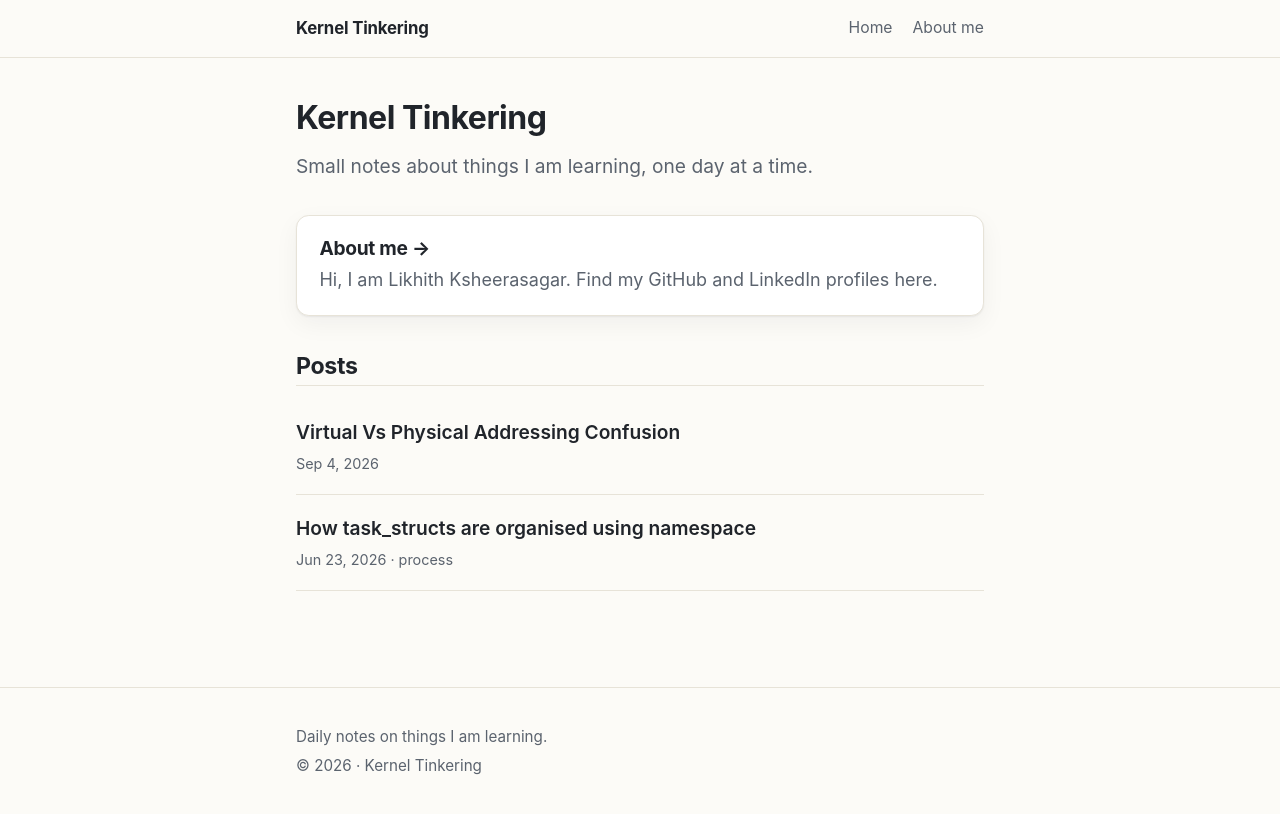
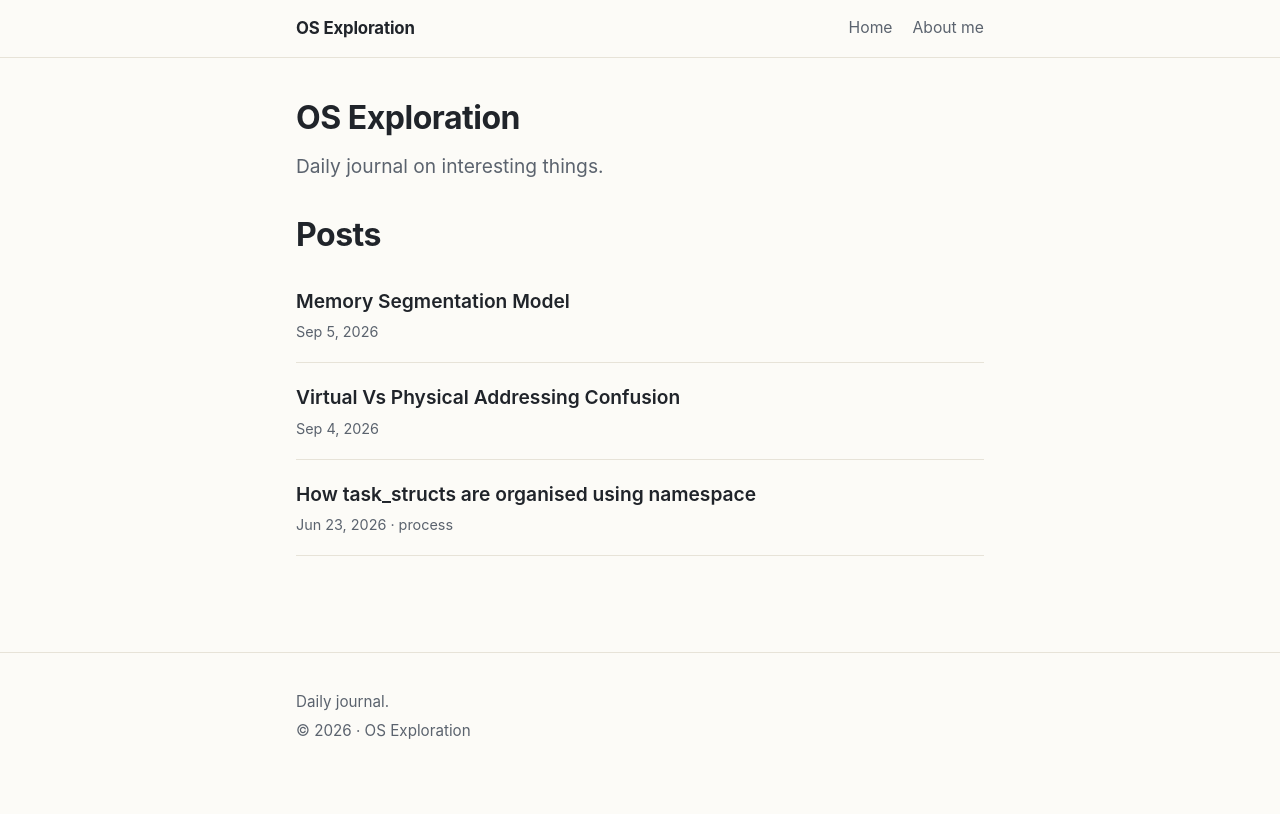
Before and after one commit to weird-kid/bored, a Jekyll site: the page built from index.html, in a window 1280 px wide. Shown: the top 814 px of the page. Built offline with Jekyll 4.4.1, drawn with Linux system fonts in a browser that asks for light colours.

```diff
--- a/_config.yml
+++ b/_config.yml
@@ -1,5 +1,5 @@
-title: Kernel Tinkering
-description: Daily notes on things I am learning.
+title: OS Exploration
+description: Daily journal.
 
 # This is a GitHub *project* site (repo name "bored"), so it is served from a
 # subpath: https://weird-kid.github.io/bored/
--- a/assets/css/main.css
+++ b/assets/css/main.css
@@ -1,5 +1,5 @@
 /* ==========================================================================
-   Kernel Tinkering — readable blog theme
+   OS Exploration — readable blog theme
    Goals: comfortable measure (line length), generous line-height, calm colours,
    automatic light/dark. Overrides the jekyll-theme-minimal default layout.
    ========================================================================== */
@@ -24,11 +24,6 @@
   --card-bg:   #ffffff;
   --card-shadow: 0 1px 2px rgba(20, 24, 32, .06), 0 8px 24px rgba(20, 24, 32, .05);
 
-  /* Concept-map group colours */
-  --grp-slab:  #d97706;   /* amber  */
-  --grp-proc:  #2563eb;   /* blue   */
-  --graph-bg:  #ffffff;
-  --graph-edge:#c9c3b4;
 }
 
 @media (prefers-color-scheme: dark) {
@@ -250,72 +245,8 @@ th { background: var(--code-bg); }
   margin-top: .2rem;
 }
 
-/* Callout card (e.g. link to the concept map) */
-.callout {
-  display: block;
-  margin: 2rem 0;
-  padding: 1.25rem 1.4rem;
-  background: var(--card-bg);
-  border: 1px solid var(--border);
-  border-radius: .8rem;
-  box-shadow: var(--card-shadow);
-  text-decoration: none;
-  color: inherit;
-}
-.callout:hover { border-color: var(--accent); }
-.callout h3 { margin: 0 0 .3rem; }
-.callout p { margin: 0; color: var(--muted); }
-
 /* Post footer nav */
 .post .post-meta { color: var(--muted); margin-top: -.4rem; }
-
-/* --------------------------------------------------------------------------
-   Concept map
-   -------------------------------------------------------------------------- */
-.graph-panel {
-  margin: 1.5rem 0;
-  border: 1px solid var(--border);
-  border-radius: .9rem;
-  background: var(--graph-bg);
-  box-shadow: var(--card-shadow);
-  overflow: hidden;
-}
-.graph-canvas {
-  display: block;
-  width: 100%;
-  height: clamp(420px, 62vh, 640px);
-  touch-action: none;           /* let JS handle drags on touch */
-  cursor: grab;
-}
-.graph-canvas:active { cursor: grabbing; }
-
-.graph-toolbar {
-  display: flex;
-  align-items: center;
-  gap: 1rem;
-  flex-wrap: wrap;
-  padding: .7rem 1rem;
-  border-top: 1px solid var(--border);
-  font-size: .9rem;
-  color: var(--muted);
-}
-.graph-legend { display: flex; gap: 1.1rem; flex-wrap: wrap; }
-.graph-legend span { display: inline-flex; align-items: center; gap: .4rem; }
-.dot { width: .8rem; height: .8rem; border-radius: 50%; display: inline-block; }
-.dot--slab { background: var(--grp-slab); }
-.dot--proc { background: var(--grp-proc); }
-
-.graph-reset {
-  margin-left: auto;
-  font: inherit;
-  color: var(--fg);
-  background: var(--code-bg);
-  border: 1px solid var(--border);
-  border-radius: .5rem;
-  padding: .35rem .8rem;
-  cursor: pointer;
-}
-.graph-reset:hover { border-color: var(--accent); }
 
 /* --------------------------------------------------------------------------
    Small screens
--- a/index.html
+++ b/index.html
@@ -1,17 +1,12 @@
 ---
 layout: default
-description: Daily notes on things I am learning.
+description: Daily journal on interesting things.
 ---
 
 <h1>{{ site.title }}</h1>
-<p class="intro">Small notes about things I am learning, one day at a time.</p>
+<p class="intro">Daily journal on interesting things.</p>
 
-<a class="callout" href="{{ '/about.html' | relative_url }}">
-  <h3>About me &rarr;</h3>
-  <p>Hi, I am Likhith Ksheerasagar. Find my GitHub and LinkedIn profiles here.</p>
-</a>
-
-<h2>Posts</h2>
+<h1>Posts</h1>
 <ul class="post-list">
   {% for post in site.posts %}
     <li>
```
Also changed, not shown: _posts/2026-09-05-Memory-segmentation-model.md (added, +56 -0 lines), about.html (+6 -4 lines), assets/js/concept-map.js (deleted, +0 -271 lines), README.md.
